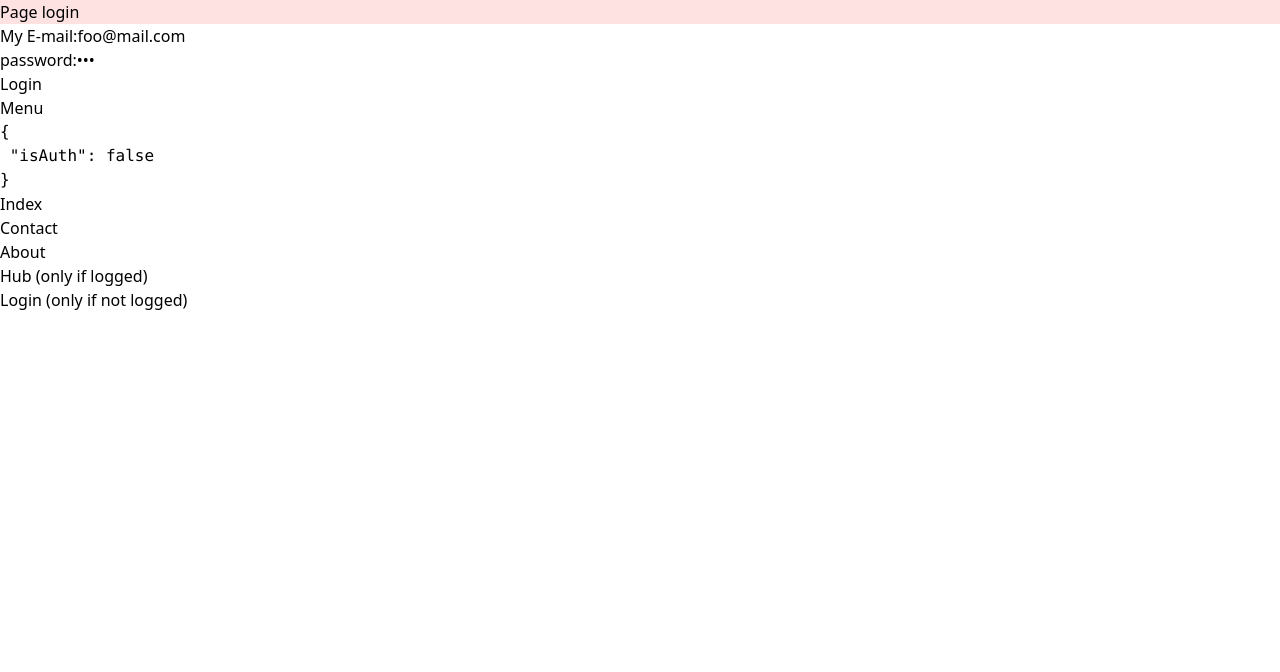
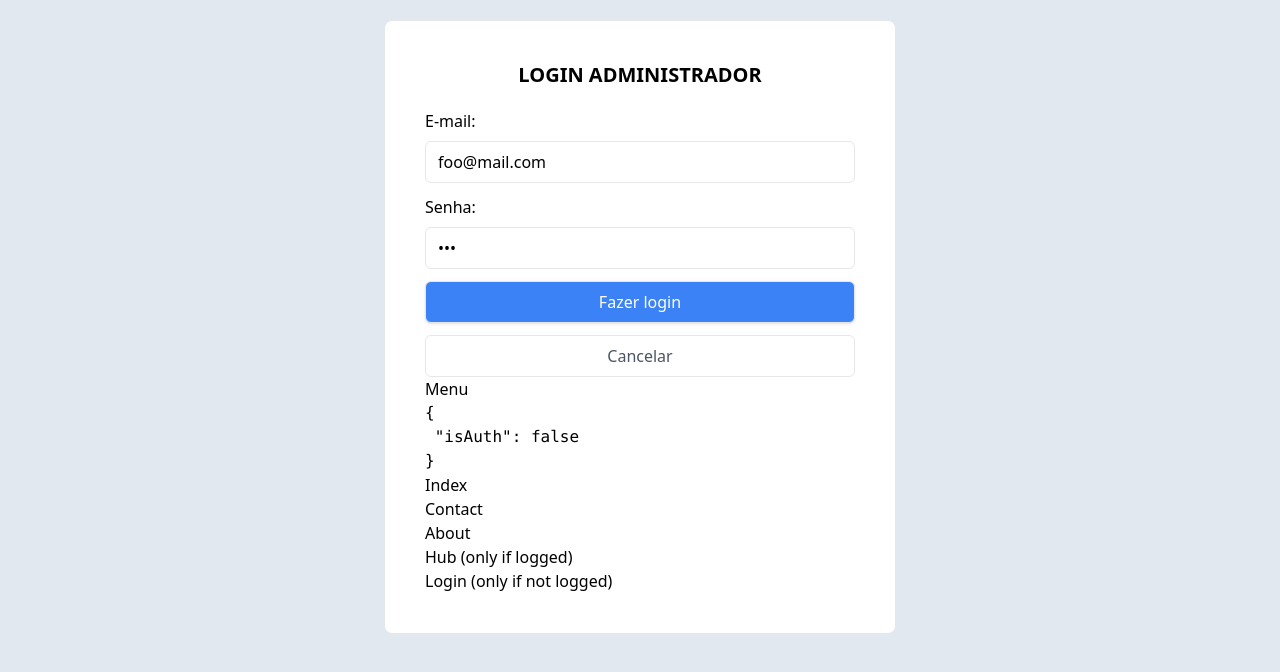
Before and after one commit to coffezilla/api-gamer-companion, a React (Create React App) app in the folder react-app/: page /login in a window 1280 px wide. Shown: the top 672 px of the page. Built offline with nearby package versions, Linux system fonts and the light colour scheme.

Commit message:
Tailwind login page

```diff
--- a/react-app/src/pages/PageLogin.tsx
+++ b/react-app/src/pages/PageLogin.tsx
@@ -1,6 +1,7 @@
 /* eslint-disable operator-linebreak */
 import { useState } from 'react';
 import { useDispatch } from 'react-redux';
+import { useHistory } from 'react-router-dom';
 
 import { rdxLoginUser } from '../redux/ducks/User';
 import MainMenu from '../components/MainMenu';
@@ -10,6 +11,7 @@ import { validateForm, IForm } from '../components/FormValidation';
 import { serverLoginUser } from '../components/Auth';
 
 const PageLogin = () => {
+	const history = useHistory();
 	const [formFields, setFormFields] = useState<IForm['inputs']>([
 		{
 			name: 'email',
@@ -78,11 +80,14 @@ const PageLogin = () => {
 
 	return (
 		<>
-			<h1 className="bg-red-100">Page login</h1>
+			<div className=" bg-slate-200 h-screen w-full py-5">
+				<div className="bg-white border max-w-lg p-10 rounded-lg mx-auto">
+					<h1 className="text-xl font-bold text-center mb-5">LOGIN ADMINISTRADOR</h1>
+
 					{!isLogging ? (
 						<form onSubmit={handleSubmit}>
-					<label htmlFor={formFields[0].name}>
-						My E-mail:
+							<label htmlFor={formFields[0].name} className="block mb-3">
+								<span className="block mb-2">E-mail:</span>
 								<input
 									type={formFields[0].type}
 									name={formFields[0].name}
@@ -90,13 +95,13 @@ const PageLogin = () => {
 									maxLength={formFields[0].maxLength}
 									value={formFields[0].value}
 									onChange={handleChange}
+									className="border block px-3 py-2 w-full rounded-md"
 								/>
-						<span>{formFields[0].error}</span>
+								<span className="text-sm text-red-500 italic">{formFields[0].error}</span>
 							</label>
-					<br />
 
-					<label htmlFor={formFields[1].name}>
-						password:
+							<label htmlFor={formFields[1].name} className="block mb-3">
+								<span className="block mb-2">Senha:</span>
 								<input
 									type={formFields[1].type}
 									name={formFields[1].name}
@@ -104,16 +109,31 @@ const PageLogin = () => {
 									maxLength={formFields[1].maxLength}
 									value={formFields[1].value}
 									onChange={handleChange}
+									className="border block px-3 py-2 w-full rounded-md"
 								/>
-						<span>{formFields[1].error}</span>
+								<span className="text-sm text-red-500 italic">{formFields[1].error}</span>
 							</label>
-					<br />
-					<button type="submit">Login</button>
+
+							<button
+								type="submit"
+								className="border block px-3 py-2 w-full rounded-md bg-blue-500 hover:bg-blue-600 text-white shadow mb-3"
+							>
+								Fazer login
+							</button>
+							<button
+								type="button"
+								onClick={() => history.push('/')}
+								className="border block px-3 py-2 w-full rounded-md bg-white hover:bg-gray-50 text-gray-600 "
+							>
+								Cancelar
+							</button>
 						</form>
 					) : (
 						<p>logging...</p>
 					)}
 					<MainMenu />
+				</div>
+			</div>
 		</>
 	);
 };
```
Lines whose indentation alone changed are shown as unchanged.
